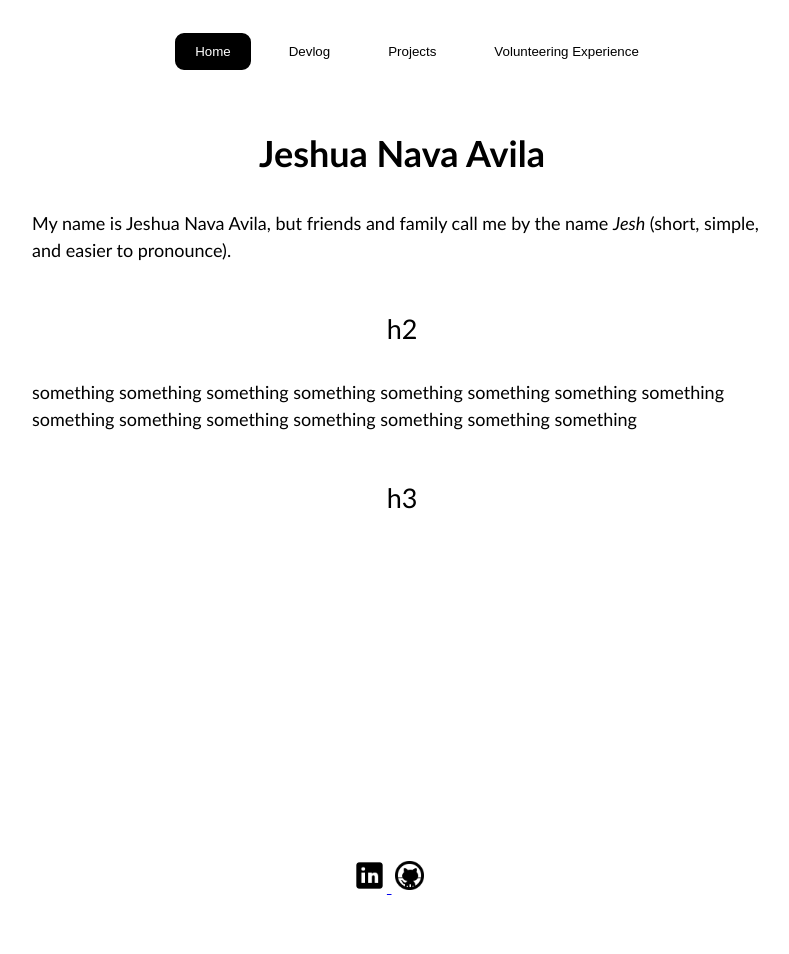
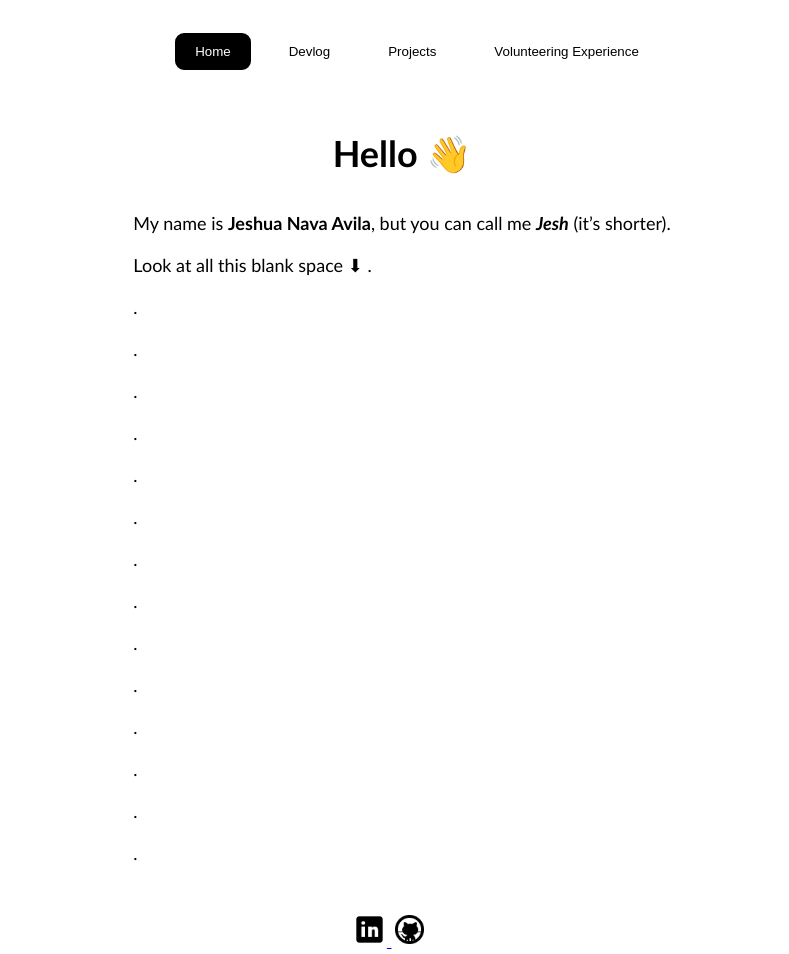
Before and after one commit to J35HN/J35HN.github.io, a Jekyll site: the page built from index.md, in a window 1280 px wide. Shown: the whole page, without its empty margins (238-1027 px from the left). Built offline with Jekyll 4.4.1, drawn with Linux system fonts in a browser that asks for light colours; before the commit the page ends 900 px from its top, so only the background shows below that.

Commit message:
items for project page

```diff
--- a/index.md
+++ b/index.md
@@ -4,11 +4,37 @@ title: Home
 
 ---
 
-# Jeshua Nava Avila
+# Hello 👋
 
-My name is Jeshua Nava Avila, but friends and family call me by the name _Jesh_ (short, simple, and easier to pronounce).
+My name is **Jeshua Nava Avila**, but you can call me **_Jesh_** (it's shorter).
 
-## h2
-something something something something  something something something something something something something something something something something
+Look at all this blank space ⬇
+.
 
-## h3
+.
+
+.
+
+.
+
+.
+
+.
+
+.
+
+.
+
+.
+
+.
+
+.
+
+.
+
+.
+
+.
+
+.
```
